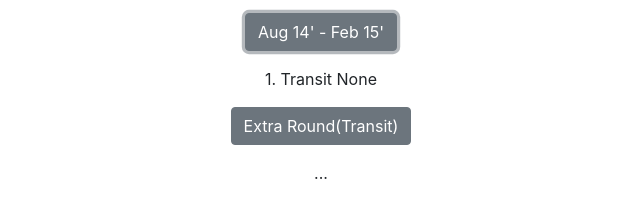
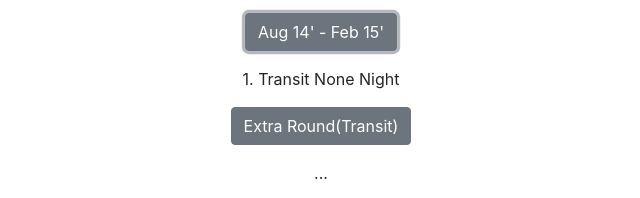
Before and after one commit to chookmook29/rotd, a plain HTML site: page index.html in a window 1280 px wide. Both pictures are taken after a click on the button "Aug 14' - Feb 15'". Shown: the part 245-443 px from the top of the page, 319-959 px from the left. Drawn offline with nearby package versions, Linux system fonts and the light colour scheme.

Commit message:
Add time as separate function

```diff
--- a/index.html
+++ b/index.html
@@ -22,7 +22,7 @@
 			else {
 				var encounter = "";
 			};
-			document.getElementById("text").innerHTML = step + ". " + loc_array[step] + " " + encounter;
+			document.getElementById("text").innerHTML = step + ". " + loc_array[step] + " " + encounter + " " + timeDay();
 			document.getElementById("text2").innerHTML = "...";
 			document.getElementById("text3").innerHTML = "...";
 			if (step == 8){
@@ -41,9 +41,10 @@
 			var result = escort[Math.floor(Math.random()*escort.length)];
 			document.getElementById("text3").innerHTML = result;
 		}
-	</script>
-	<script type="text/javascript">
-
+		function timeDay(){
+			time = ["Day", "Day", "Day", "Night", "Night", "Night"];
+			return time[Math.floor(Math.random()*time.length)];
+		}
 	</script>
 </body>
 	<div class="container text-center mt-5 pt-5">
```
